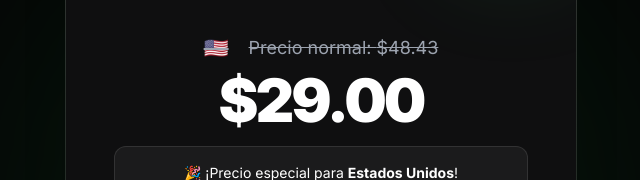
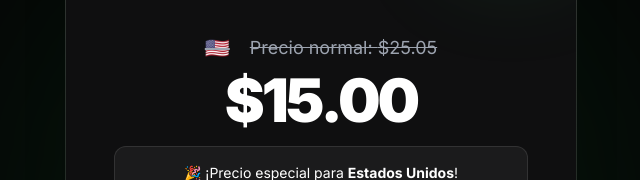
Before and after one commit to sellpayclub/tvshow-esp, a React (Vite) app: page / in a window 1280 px wide. Shown: the part 6523-6703 px from the top of the page, without its empty margins (319-959 px from the left). Built offline with nearby package versions, Linux system fonts and the light colour scheme; no server answers.

Commit message:
fix: Adjust base USD price in PricingWidget
The base price in USD for the pricing widget has been reduced from 29 to 15 to better align with market expectations and competitive offerings. This change impacts the displayed pricing for all countries.

```diff
--- a/components/PricingWidget.tsx
+++ b/components/PricingWidget.tsx
@@ -2,7 +2,7 @@ import React, { useState, useEffect } from 'react';
 import { ShieldCheck, Globe } from 'lucide-react';
 
 // Configuration
-const PRECIO_BASE_USD = 29;
+const PRECIO_BASE_USD = 15;
 const MARKUP = 1.67;
 
 interface CurrencyInfo {
```
